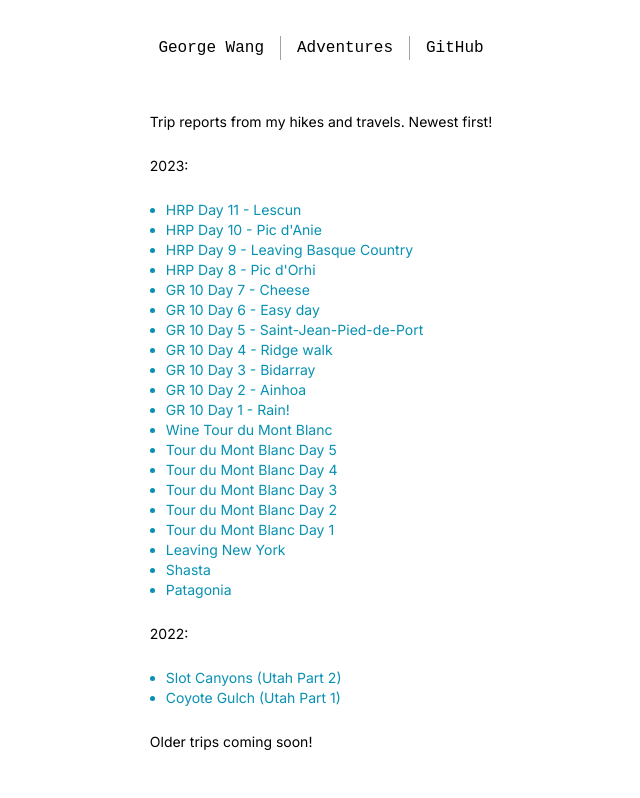
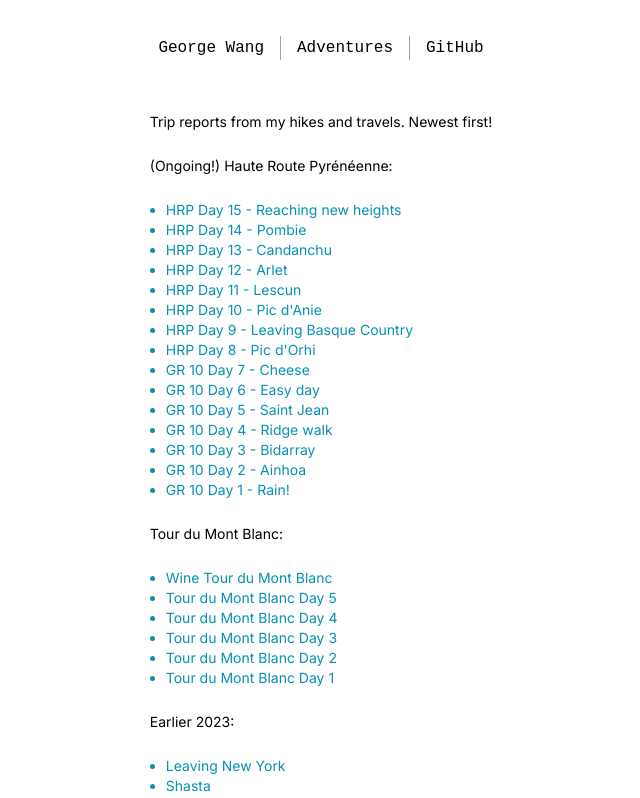
Before and after one commit to joage/website, a Next.js app: page /adventures in a window 1280 px wide. Shown: the top 798 px of the page, without its empty margins (319-959 px from the left). Built offline with nearby package versions, Linux system fonts and the light colour scheme.

Commit message:
Update page.tsx main

```diff
--- a/src/app/adventures/page.tsx
+++ b/src/app/adventures/page.tsx
@@ -8,8 +8,20 @@ export default function Adventures() {
       <Nav />
       <div className="flex flex-col gap-6 max-w-3xl pt-8 text-sm">
         <p>Trip reports from my hikes and travels. Newest first!</p>
-        <p>2023:</p>
+        <p>(Ongoing!) Haute Route Pyrénéenne:</p>
         <ul className="list-disc text-cyan-600 mx-4">
+          <li>
+            <Link href="/adventures/gr-10/15">HRP Day 15 - Reaching new heights</Link>
+          </li>
+          <li>
+            <Link href="/adventures/gr-10/14">HRP Day 14 - Pombie</Link>
+          </li>
+          <li>
+            <Link href="/adventures/gr-10/13">HRP Day 13 - Candanchu</Link>
+          </li>
+          <li>
+            <Link href="/adventures/gr-10/12">HRP Day 12 - Arlet</Link>
+          </li>
           <li>
             <Link href="/adventures/gr-10/11">HRP Day 11 - Lescun</Link>
           </li>
@@ -29,7 +41,7 @@ export default function Adventures() {
             <Link href="/adventures/gr-10/6">GR 10 Day 6 - Easy day</Link>
           </li>
           <li>
-            <Link href="/adventures/gr-10/5">GR 10 Day 5 - Saint-Jean-Pied-de-Port</Link>
+            <Link href="/adventures/gr-10/5">GR 10 Day 5 - Saint Jean</Link>
           </li>
           <li>
             <Link href="/adventures/gr-10/4">GR 10 Day 4 - Ridge walk</Link>
@@ -43,6 +55,9 @@ export default function Adventures() {
           <li>
             <Link href="/adventures/gr-10/1">GR 10 Day 1 - Rain!</Link>
           </li>
+        </ul>
+        <p>Tour du Mont Blanc:</p>
+        <ul className="list-disc text-cyan-600 mx-4">
           <li>
             <Link href="/adventures/tmb-6">Wine Tour du Mont Blanc</Link>
           </li>
@@ -61,6 +76,9 @@ export default function Adventures() {
           <li>
             <Link href="/adventures/tmb-1">Tour du Mont Blanc Day 1</Link>
           </li>
+        </ul>
+        <p>Earlier 2023:</p>
+        <ul className="list-disc text-cyan-600 mx-4">
           <li>
             <Link href="/adventures/leaving-ny">Leaving New York</Link>
           </li>
```
